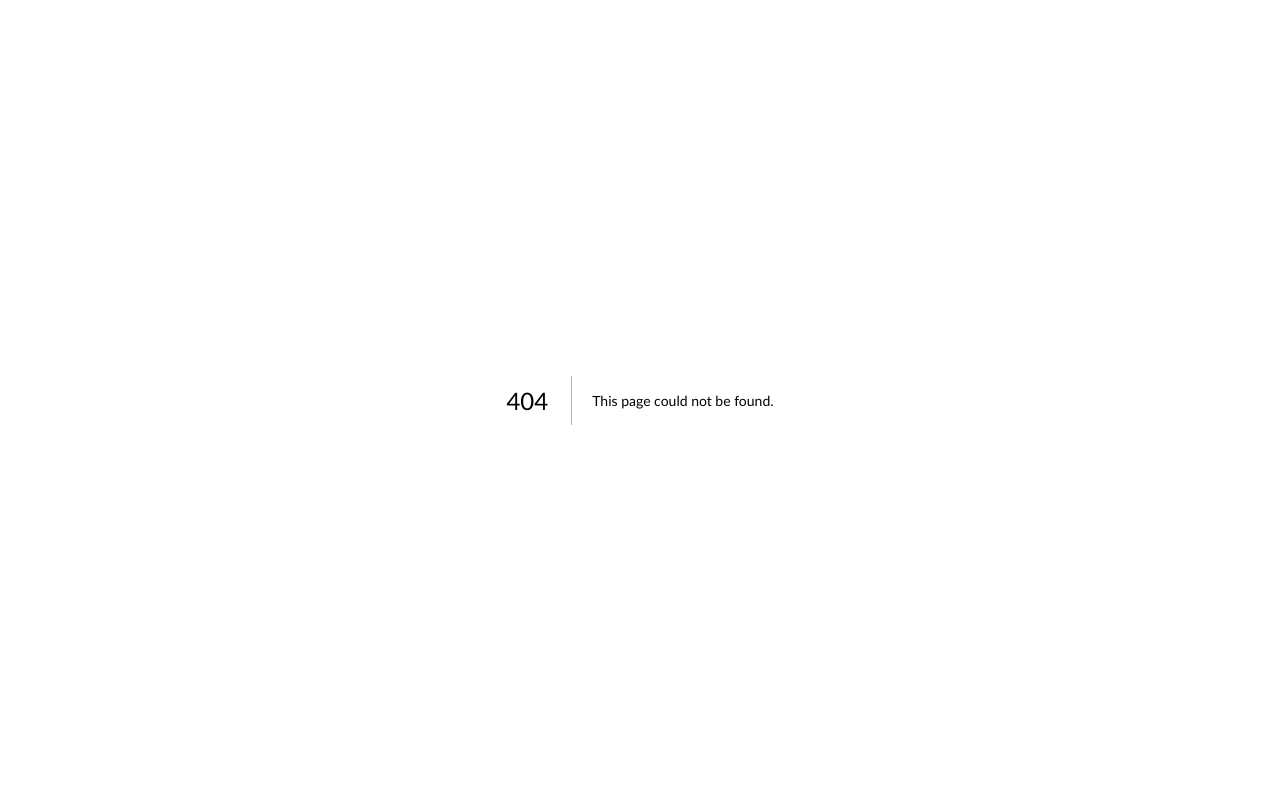
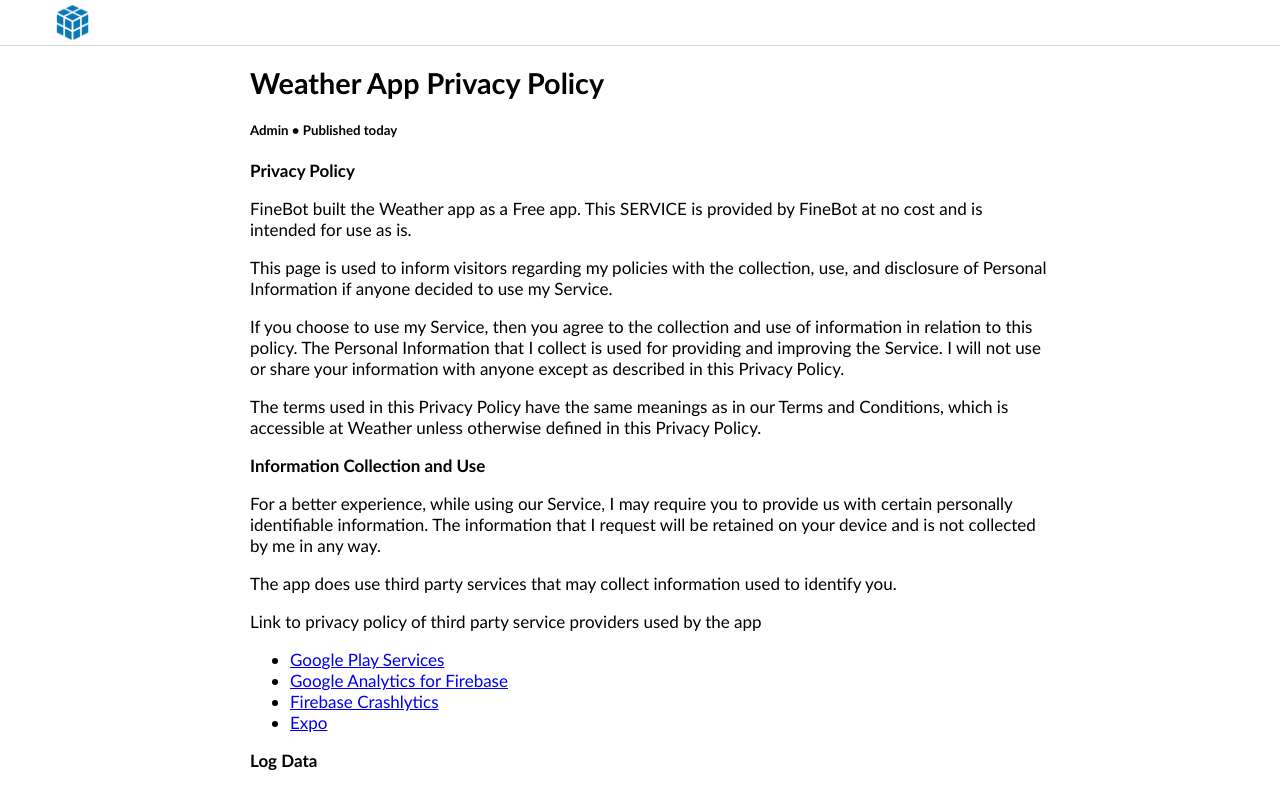
Before and after one commit to baikinkirill/baikinkirill.dev, a Next.js app: page /weatherapp/privacy in a window 1280 px wide. Before the commit this address had no page. Shown: the top 790 px of the page. Built offline with nearby package versions, Linux system fonts and the light colour scheme.

Commit message:
Create privacy.js

```diff
--- /dev/null
+++ b/pages/weatherapp/privacy.js
@@ -0,0 +1,141 @@
+import React from 'react'
+import ArticleTemplate from "../../components/article-template1"
+import fetch from 'isomorphic-unfetch'
+import Head from "next/head";
+
+
+export const config = { amp: true }
+const Post=({ampUrl,stars,amp})=> (
+    <>
+        <ArticleTemplate url={ampUrl} amp={amp} date="Published today" creator="Admin" title="Weather App Privacy Policy" header="Weather App Privacy Policy | FineBot" text={`
+
+
+
+<strong>Privacy Policy</strong>
+<p>
+                  FineBot built the Weather app as
+                  a Free app. This SERVICE is provided by
+                  FineBot at no cost and is intended for use as
+                  is.
+                </p> <p>
+                  This page is used to inform visitors regarding my
+                  policies with the collection, use, and disclosure of Personal
+                  Information if anyone decided to use my Service.
+                </p> <p>
+                  If you choose to use my Service, then you agree to
+                  the collection and use of information in relation to this
+                  policy. The Personal Information that I collect is
+                  used for providing and improving the Service. I will not use or share your information with
+                  anyone except as described in this Privacy Policy.
+                </p> <p>
+                  The terms used in this Privacy Policy have the same meanings
+                  as in our Terms and Conditions, which is accessible at
+                  Weather unless otherwise defined in this Privacy Policy.
+                </p> <p><strong>Information Collection and Use</strong></p> <p>
+                  For a better experience, while using our Service, I
+                  may require you to provide us with certain personally
+                  identifiable information. The information that
+                  I request will be retained on your device and is not collected by me in any way.
+                </p> <div><p>
+                    The app does use third party services that may collect
+                    information used to identify you.
+                  </p> <p>
+                    Link to privacy policy of third party service providers used
+                    by the app
+                  </p> <ul><li><a href="https://www.google.com/policies/privacy/" target="_blank" rel="noopener noreferrer">Google Play Services</a></li><!----><li><a href="https://firebase.google.com/policies/analytics" target="_blank" rel="noopener noreferrer">Google Analytics for Firebase</a></li><li><a href="https://firebase.google.com/support/privacy/" target="_blank" rel="noopener noreferrer">Firebase Crashlytics</a></li><!----><!----><!----><!----><!----><!----><!----><!----><!----><!----><!----><li><a href="https://expo.io/privacy" target="_blank" rel="noopener noreferrer">Expo</a></li><!----><!----><!----><!----><!----><!----><!----><!----><!----><!----><!----></ul></div> <p><strong>Log Data</strong></p> <p>
+                  I want to inform you that whenever you
+                  use my Service, in a case of an error in the app
+                  I collect data and information (through third party
+                  products) on your phone called Log Data. This Log Data may
+                  include information such as your device Internet Protocol
+                  (“IP”) address, device name, operating system version, the
+                  configuration of the app when utilizing my Service,
+                  the time and date of your use of the Service, and other
+                  statistics.
+                </p> <p><strong>Cookies</strong></p> <p>
+                  Cookies are files with a small amount of data that are
+                  commonly used as anonymous unique identifiers. These are sent
+                  to your browser from the websites that you visit and are
+                  stored on your device's internal memory.
+                </p> <p>
+                  This Service does not use these “cookies” explicitly. However,
+                  the app may use third party code and libraries that use
+                  “cookies” to collect information and improve their services.
+                  You have the option to either accept or refuse these cookies
+                  and know when a cookie is being sent to your device. If you
+                  choose to refuse our cookies, you may not be able to use some
+                  portions of this Service.
+                </p> <p><strong>Service Providers</strong></p> <p>
+                  I may employ third-party companies and
+                  individuals due to the following reasons:
+                </p> <ul><li>To facilitate our Service;</li> <li>To provide the Service on our behalf;</li> <li>To perform Service-related services; or</li> <li>To assist us in analyzing how our Service is used.</li></ul> <p>
+                  I want to inform users of this Service
+                  that these third parties have access to your Personal
+                  Information. The reason is to perform the tasks assigned to
+                  them on our behalf. However, they are obligated not to
+                  disclose or use the information for any other purpose.
+                </p> <p><strong>Security</strong></p> <p>
+                  I value your trust in providing us your
+                  Personal Information, thus we are striving to use commercially
+                  acceptable means of protecting it. But remember that no method
+                  of transmission over the internet, or method of electronic
+                  storage is 100% secure and reliable, and I cannot
+                  guarantee its absolute security.
+                </p> <p><strong>Links to Other Sites</strong></p> <p>
+                  This Service may contain links to other sites. If you click on
+                  a third-party link, you will be directed to that site. Note
+                  that these external sites are not operated by me.
+                  Therefore, I strongly advise you to review the
+                  Privacy Policy of these websites. I have
+                  no control over and assume no responsibility for the content,
+                  privacy policies, or practices of any third-party sites or
+                  services.
+                </p> <p><strong>Children’s Privacy</strong></p> <p>
+                  These Services do not address anyone under the age of 13.
+                  I do not knowingly collect personally
+                  identifiable information from children under 13 years of age. In the case
+                  I discover that a child under 13 has provided
+                  me with personal information, I immediately
+                  delete this from our servers. If you are a parent or guardian
+                  and you are aware that your child has provided us with
+                  personal information, please contact me so that
+                  I will be able to do necessary actions.
+                </p> <p><strong>Changes to This Privacy Policy</strong></p> <p>
+                  I may update our Privacy Policy from
+                  time to time. Thus, you are advised to review this page
+                  periodically for any changes. I will
+                  notify you of any changes by posting the new Privacy Policy on
+                  this page.
+                </p> <p>This policy is effective as of 2021-08-11</p> <p><strong>Contact Us</strong></p> <p>
+                  If you have any questions or suggestions about my
+                  Privacy Policy, do not hesitate to contact me at hello@finebot.site.
+                </p>
+
+
+
+
+
+
+        `} description="Администрация «FineBot» (далее — Администрация) —  это люди(человек), которые(ый) являются(ется) администраторами(ом) сообщества «FineBot», а так же, на кого зарегистрирован домен «finebot.site»"/>
+    </>
+
+
+)
+function generateInlineScript(script) {
+    if (typeof script === 'function') {
+        return `${script.toString()}()`
+    }
+    return String(script)
+}
+Post.getInitialProps = async ({ req,query }) => {
+    const amp = query.amp
+
+    const url = req ? req.url : window.location.href
+    const id = url.replace("/"+url.split("/")[1]+"/","")
+    const ampUrl = url
+    //const res = await fetch('https://amp.dev/documentation/examples/api/time')
+    //  const data = await res.json();
+    //const time = data.time
+    return { ampUrl,id,amp }
+};
+export default Post
```
